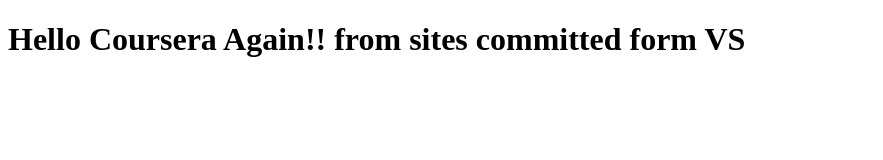
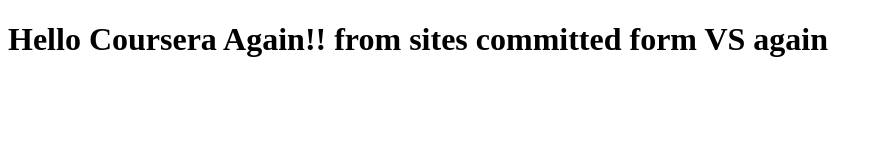
Before and after one commit to sputnic2000/Coursera_Test, a plain HTML site: page sites/index.html in a window 1280 px wide. Shown: the whole page, without its empty margins (0-883 px from the left). Drawn offline with Linux system fonts and the light colour scheme.

Commit message:
Update index.html

```diff
--- a/sites/index.html
+++ b/sites/index.html
@@ -6,6 +6,6 @@
 	<title>Hello Coursera</title>
 </head>
 <body>
-<h1>Hello Coursera Again!! from sites committed form VS</h1>
+<h1>Hello Coursera Again!! from sites committed form VS again</h1>
 </body>
 </html>
```
